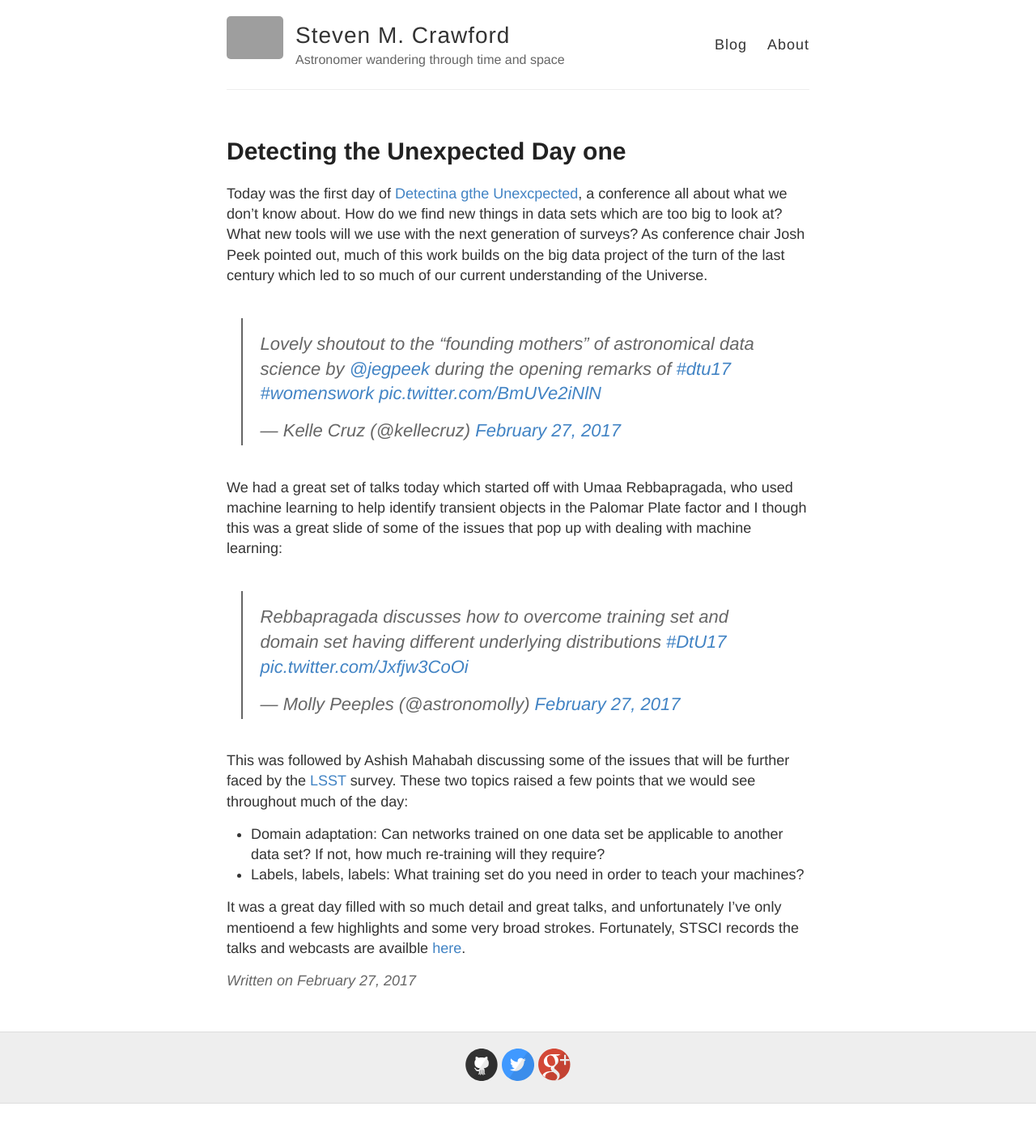
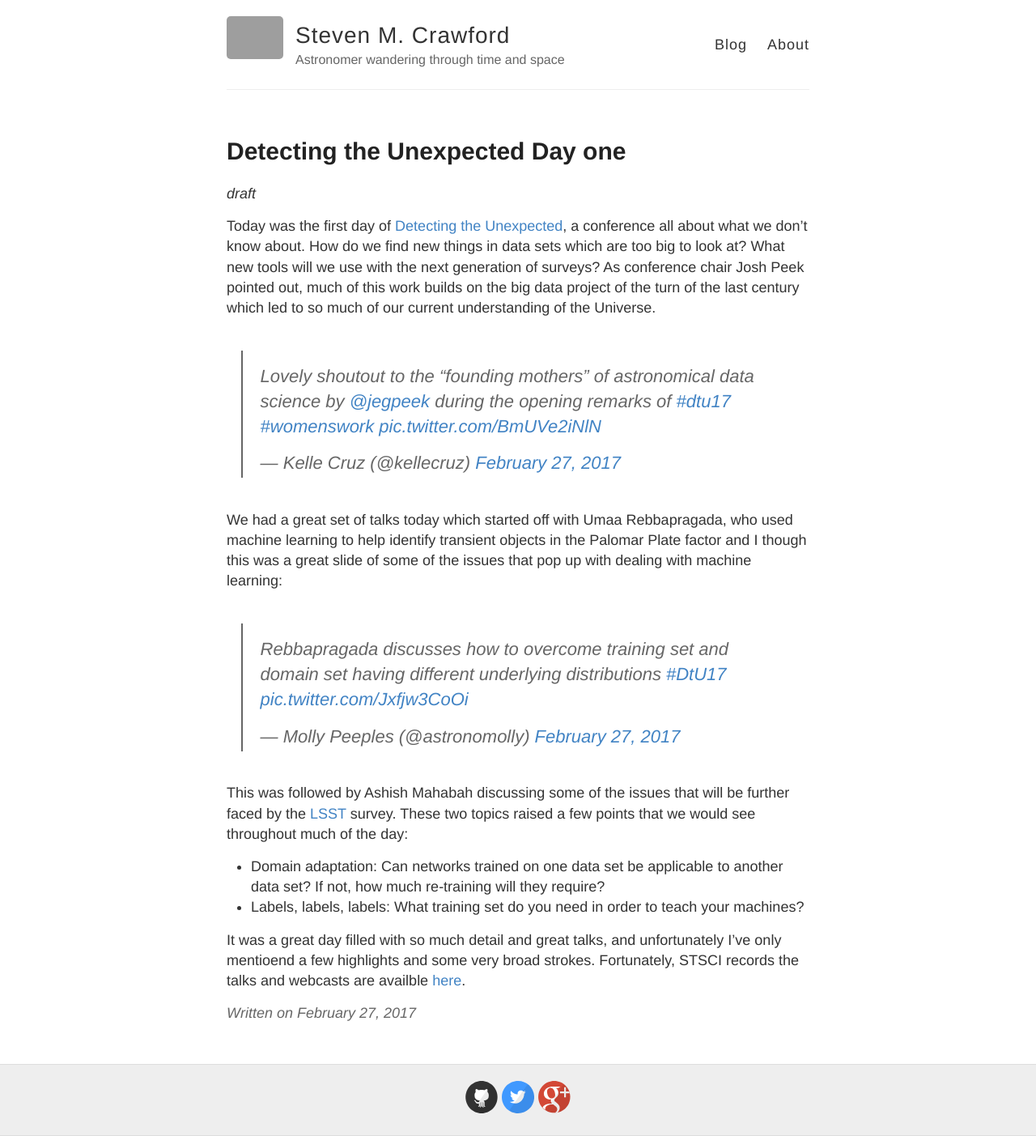
Before and after one commit to crawfordsm/crawfordsm.github.io, a Jekyll site: the page built from _posts/2017-02-27-dtu17_day1.md, in a window 1280 px wide. Shown: the whole page at 81% size. Built offline with Jekyll 4.4.1, drawn with Linux system fonts in a browser that asks for light colours; comment, search, counter and statistics services are not loaded; before the commit the page ends 1363 px from its top, so only the background shows below that; grey boxes are pictures that could not be loaded.

Commit message:
draft and typos

```diff
--- a/_posts/2017-02-27-dtu17_day1.md
+++ b/_posts/2017-02-27-dtu17_day1.md
@@ -3,7 +3,9 @@ layout: post
 title: Detecting the Unexpected Day one
 ---
 
-Today was the first day of [Detectina gthe Unexcpected](http://www.cvent.com/events/detecting-the-unexpected-discovery-in-the-era-of-astronomically-big-data/event-summary-0db6808d548b4a9ea6466b43046a1ff5.aspx), a conference all about what we don't know about.  How do we find new things in data sets which are too big to look at?  What new tools will we use with the next generation of surveys? As conference chair Josh Peek pointed out, much of this work builds on the big data project of the turn of the last century which led to so much of our current understanding of the Universe.
+*draft*
+
+Today was the first day of [Detecting the Unexpected](http://www.cvent.com/events/detecting-the-unexpected-discovery-in-the-era-of-astronomically-big-data/event-summary-0db6808d548b4a9ea6466b43046a1ff5.aspx), a conference all about what we don't know about.  How do we find new things in data sets which are too big to look at?  What new tools will we use with the next generation of surveys? As conference chair Josh Peek pointed out, much of this work builds on the big data project of the turn of the last century which led to so much of our current understanding of the Universe.
 
 <blockquote class="twitter-tweet" data-lang="en"><p lang="en" dir="ltr">Lovely shoutout to the “founding mothers” of astronomical data science by <a href="https://twitter.com/jegpeek">@jegpeek</a> during the opening remarks of <a href="https://twitter.com/hashtag/dtu17?src=hash">#dtu17</a> <a href="https://twitter.com/hashtag/womenswork?src=hash">#womenswork</a> <a href="https://t.co/BmUVe2iNlN">pic.twitter.com/BmUVe2iNlN</a></p>&mdash; Kelle Cruz (@kellecruz) <a href="https://twitter.com/kellecruz/status/836218996894617601">February 27, 2017</a></blockquote>
 <script async src="//platform.twitter.com/widgets.js" charset="utf-8"></script>
```
